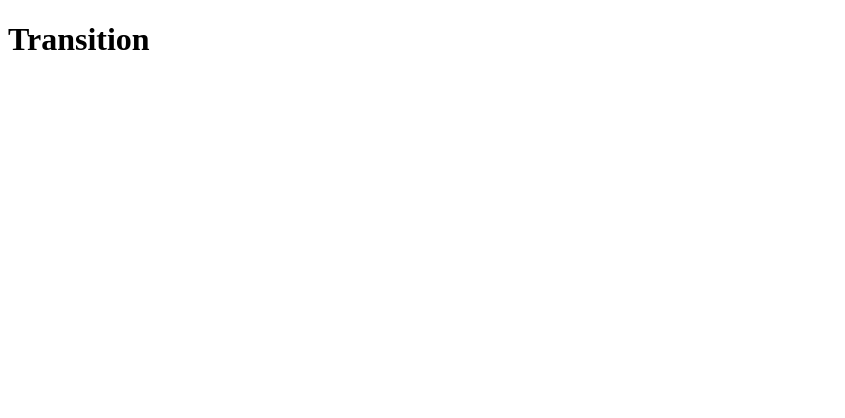
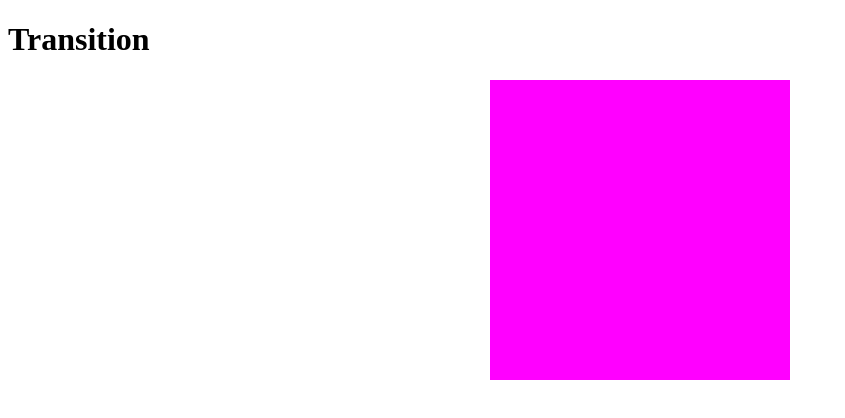
Before and after one commit to Yoni-Mo/css-transition, a plain HTML site: page index.html in a window 1280 px wide. Shown: the whole page, without its empty margins (0-845 px from the left). Drawn offline with Linux system fonts and the light colour scheme.

Commit message:
styled first box

```diff
--- a/index.html
+++ b/index.html
@@ -8,6 +8,8 @@
   </head>
   <body>
     <h1>Transition</h1>
-    <div class="circle"></div>
+    <div class="container">
+      <div class="circle-1"></div>
+    </div>
   </body>
 </html>
--- a/style.css
+++ b/style.css
@@ -0,0 +1,18 @@
+.container {
+  width: auto;
+  height: auto;
+  display: flex;
+  justify-content: center;
+  align-items: center;
+}
+
+.circle-1 {
+  width: 300px;
+  height: 300px;
+  background-color: magenta;
+  transition: background-color 1s, border-radius 1s;
+}
+.circle-1:hover {
+  background-color: cyan;
+  border-radius: 50%;
+}
```
